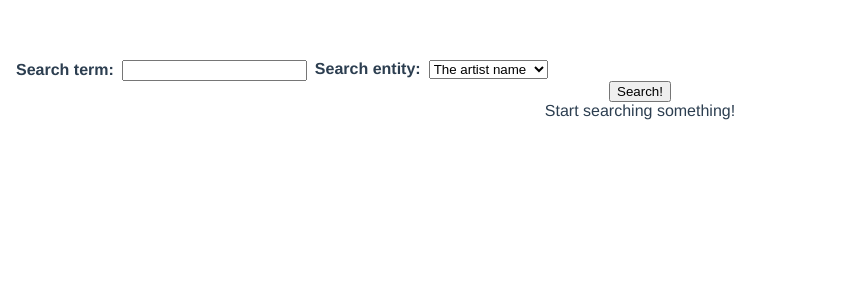
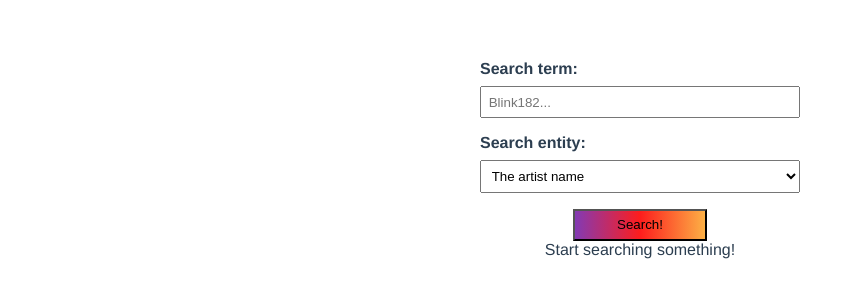
Before and after one commit to liliyavoloshina/itunes-vue3-typescript, a Vue app: page / in a window 1280 px wide. Shown: the top 300 px of the page, without its empty margins (0-847 px from the left). Built offline with nearby package versions, Linux system fonts and the light colour scheme.

Commit message:
starting styling

```diff
--- a/src/components/SearchMusic.vue
+++ b/src/components/SearchMusic.vue
@@ -1,10 +1,12 @@
 <template>
   <form @submit.prevent="search">
     <div class="search-inputs">
-      <div class="search-input"><label for="term">Search term:</label>
-        <input v-model="searchParam.term" id="term" type="text">
+      <div class="search-input">
+        <label for="term">Search term:</label>
+        <input v-model="searchParam.term" id="term" type="text" placeholder="Blink182...">
       </div>
-      <div class="search-input"><label for="entity">Search entity:</label>
+      <div class="search-input">
+        <label for="entity">Search entity:</label>
         <select v-model="searchParam.entity" id="entity">
           <option value="musicArtist" selected>The artist name</option>
           <option value="album">The album's title</option>
@@ -13,7 +15,7 @@
       </div>
     </div>
 
-    <button>Search!</button>
+    <button class="search-button">Search!</button>
   </form>
 
   <div v-if="loading">Loading...</div>
@@ -55,26 +57,57 @@ export default defineComponent({
 </script>
 
 <style scoped>
+:root {
+  --purple: rgb(131, 58, 180);
+  --gradient: linear-gradient(
+    90deg,
+    rgba(131, 58, 180, 1) 0%,
+    rgba(253, 29, 29, 1) 50%,
+    rgba(252, 176, 69, 1) 100%
+  );
+}
+* {
+  box-sizing: border-box;
+}
 a {
   color: #42b983;
 }
 
 label {
-  margin: 0 0.5em;
   font-weight: bold;
+  margin-bottom: 0.5em;
 }
 
-code {
-  background-color: #eee;
-  padding: 2px 4px;
-  border-radius: 4px;
-  color: #304455;
+input,
+select {
+  padding: 0.5em;
+  width: 100%;
 }
+
 .search-inputs {
   display: flex;
+  flex-direction: column;
+  align-items: center;
 }
-
+.search-input {
+  display: flex;
+  flex-direction: column;
+  align-items: flex-start;
+  width: 20em;
+  margin-bottom: 1em;
+}
 .search-results {
   display: flex;
 }
+.search-button {
+  width: 10em;
+  padding: 0.5em;
+  cursor: pointer;
+  background: linear-gradient(
+    90deg,
+    rgba(131, 58, 180, 1) 0%,
+    rgba(253, 29, 29, 1) 50%,
+    rgba(252, 176, 69, 1) 100%
+  );
+}
 </style>
```
